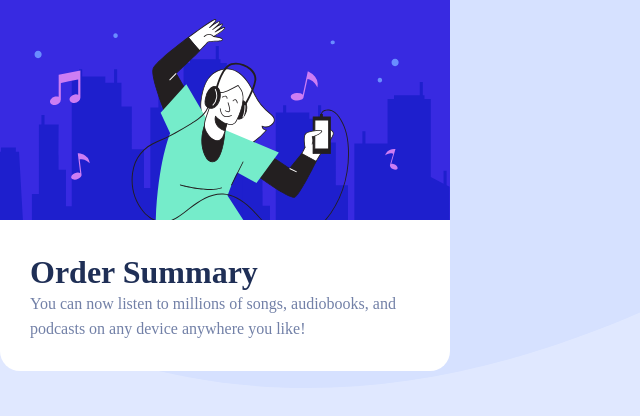
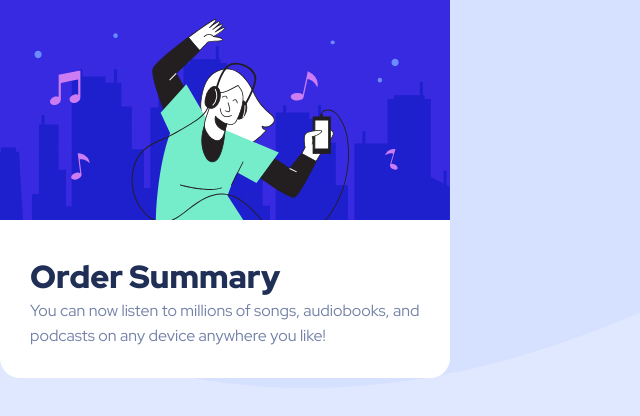
Before and after one commit to ragesh-TPM/order-summary-component, a plain HTML site: page index.html in a window 1280 px wide. Shown: the whole page, without its empty margins (0-640 px from the left). Drawn offline with Linux system fonts and the light colour scheme.

Commit message:
changed the font

```diff
--- a/style.css
+++ b/style.css
@@ -1,3 +1,5 @@
+@import url('https://fonts.googleapis.com/css2?family=Red+Hat+Display:wght@300..900&display=swap');
+
 :root {
     --pale-blue: hsl(225, 100%, 94%);
     --bright-blue: hsl(245, 75%, 52%);
@@ -17,6 +19,7 @@ body {
     background-repeat: no-repeat;
     background-size: cover;
     background-color: var(--pale-blue);
+    font-family: "Red Hat Display", sans-serif;
 }
 
 .card {
```
